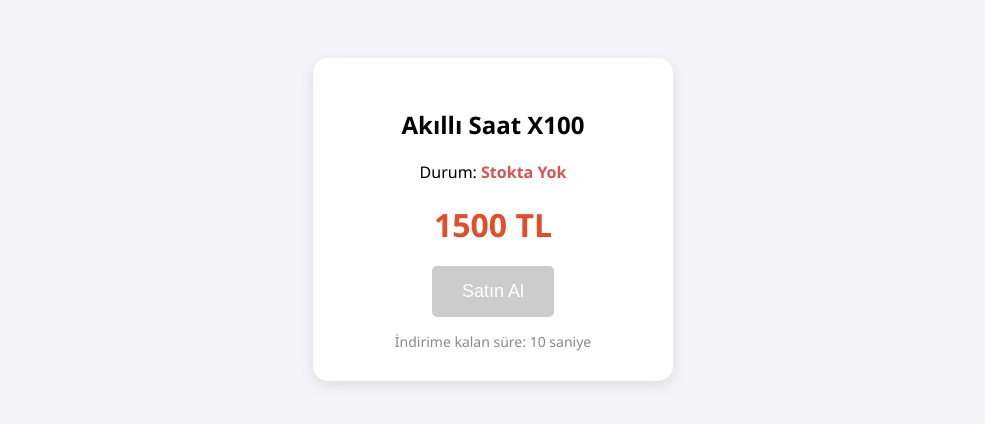
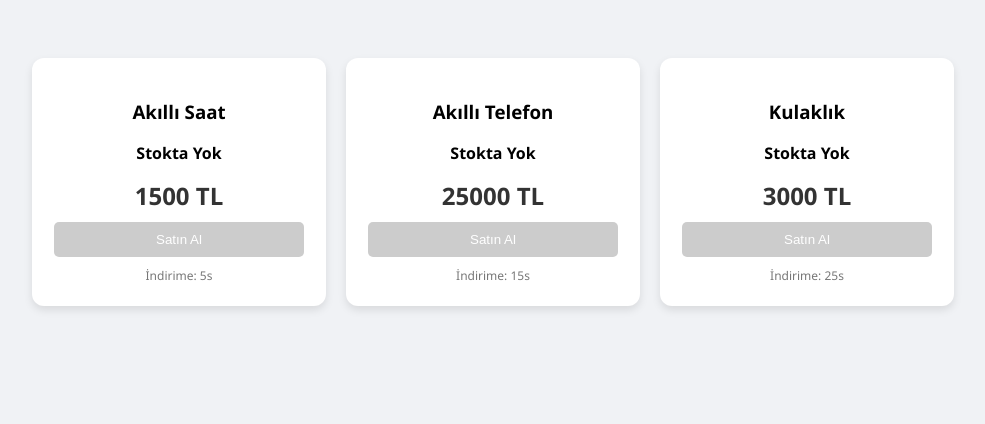
Before and after one commit to dilayats/alisveris-test-sitesi, a plain HTML site: page index.html in a window 1280 px wide. Shown: the whole page, without its empty margins (147-1132 px from the left). Drawn offline with Linux system fonts and the light colour scheme.

Commit message:
Update index.html

```diff
--- a/index.html
+++ b/index.html
@@ -2,57 +2,68 @@
 <html lang="tr">
 <head>
     <meta charset="UTF-8">
-    <meta name="viewport" content="width=device-width, initial-scale=1.0">
-    <title>AI Agent Test Mağazası</title>
+    <title>AI Agent Multi-Product Test Mağazası</title>
     <style>
-        body { font-family: 'Segoe UI', Tahoma, Geneva, Verdana, sans-serif; text-align: center; padding: 50px; background-color: #f4f4f9; }
-        .card { background: white; padding: 30px; border-radius: 15px; box-shadow: 0 4px 15px rgba(0,0,0,0.1); display: inline-block; width: 300px; }
-        .price-box { font-size: 32px; color: #e44d26; font-weight: bold; margin: 20px 0; }
-        #stok-durumu { font-weight: bold; color: #d9534f; }
-        button { background-color: #5cb85c; color: white; border: none; padding: 15px 30px; font-size: 18px; border-radius: 5px; cursor: pointer; transition: 0.3s; }
+        body { font-family: 'Segoe UI', sans-serif; background-color: #f0f2f5; display: flex; flex-wrap: wrap; justify-content: center; gap: 20px; padding: 50px; }
+        .product-card { background: white; border-radius: 12px; box-shadow: 0 4px 8px rgba(0,0,0,0.1); padding: 20px; width: 250px; text-align: center; border: 2px solid transparent; }
+        .product-card.discounted { border-color: #28a745; background-color: #f8fff9; }
+        .price { font-size: 24px; font-weight: bold; color: #333; margin: 10px 0; }
+        .discount-price { color: #d9534f; }
+        .status { font-weight: bold; margin-bottom: 15px; }
+        button { background-color: #007bff; color: white; border: none; padding: 10px 20px; border-radius: 5px; cursor: pointer; width: 100%; }
         button:disabled { background-color: #ccc; cursor: not-allowed; }
-        .timer { font-size: 14px; color: #888; margin-top: 15px; }
+        .timer { font-size: 12px; color: #777; margin-top: 10px; }
     </style>
 </head>
 <body>
 
-    <div class="card">
-        <h2>Akıllı Saat X100</h2>
-        <p>Durum: <span id="stok-durumu">Stokta Yok</span></p>
-        <div class="price-box"><span id="fiyat">1500</span> TL</div>
+    <div class="product-card" id="card-1">
+        <h3>Akıllı Saat</h3>
+        <p class="status" id="stok-1">Stokta Yok</p>
+        <div class="price" id="fiyat-1">1500 TL</div>
+        <button id="btn-1" disabled>Satın Al</button>
+        <div class="timer" id="timer-1">İndirime: 10s</div>
+    </div>
 
-        <button id="buy-btn" onclick="satinAl()" disabled>Satın Al</button>
+    <div class="product-card" id="card-2">
+        <h3>Akıllı Telefon</h3>
+        <p class="status" id="stok-2">Stokta Yok</p>
+        <div class="price" id="fiyat-2">25000 TL</div>
+        <button id="btn-2" disabled>Satın Al</button>
+        <div class="timer" id="timer-2">İndirime: 20s</div>
+    </div>
 
-        <div class="timer" id="timer-text">İndirime kalan süre: <span id="countdown">15</span> saniye</div>
+    <div class="product-card" id="card-3">
+        <h3>Kulaklık</h3>
+        <p class="status" id="stok-3">Stokta Yok</p>
+        <div class="price" id="fiyat-3">3000 TL</div>
+        <button id="btn-3" disabled>Satın Al</button>
+        <div class="timer" id="timer-3">İndirime: 30s</div>
     </div>
 
     <script>
-        let saniye = 15;
-        const countdownDisplay = document.getElementById('countdown');
-        const fiyatDisplay = document.getElementById('fiyat');
-        const stokDisplay = document.getElementById('stok-durumu');
-        const buton = document.getElementById('buy-btn');
-        const timerText = document.getElementById('timer-text');
+        function setupProduct(id, originalPrice, discountPrice, seconds) {
+            let timeLeft = seconds;
+            const interval = setInterval(() => {
+                timeLeft--;
+                document.getElementById(`timer-${id}`).innerText = `İndirime: ${timeLeft}s`;
+                if (timeLeft <= 0) {
+                    document.getElementById(`fiyat-${id}`).innerText = discountPrice + " TL";
+                    document.getElementById(`fiyat-${id}`).classList.add('discount-price');
+                    document.getElementById(`stok-${id}`).innerText = "Stokta Var!";
+                    document.getElementById(`stok-${id}`).style.color = "green";
+                    document.getElementById(`btn-${id}`).disabled = false;
+                    document.getElementById(`card-${id}`).classList.add('discounted');
+                    document.getElementById(`timer-${id}`).innerText = "İNDİRİM AKTİF!";
+                    clearInterval(interval);
+                }
+            }, 1000);
+        }
 
-        // Geri sayım sayacı
-        const sayac = setInterval(() => {
-            saniye--;
-            countdownDisplay.innerText = saniye;
-
-            if (saniye <= 0) {
-                // İNDİRİM VE STOK GÜNCELLEMESİ
-                fiyatDisplay.innerText = "900";
-                stokDisplay.innerText = "Stokta Var!";
-                stokDisplay.style.color = "#5cb85c";
-                buton.disabled = false;
-                timerText.innerText = "🔥 BÜYÜK İNDİRİM BAŞLADI! 🔥";
-
-                console.log("AI Agent için veri güncellendi: Fiyat 900 TL, Stok VAR.");
-                clearInterval(sayac);
-            }
-        }, 1000);
-
-        function satinAl() {
-            alert("TEBRİKLER! AI Agent başarıyla satın alma sayfasına yönlendirdi.");
-        }
+        // Ürünleri başlat: ID, Normal Fiyat, İndirimli Fiyat, Saniye
+        setupProduct(1, 1500, 900, 10);
+        setupProduct(2, 25000, 18000, 20);
+        setupProduct(3, 3000, 2100, 30);
     </script>
+</body>
+</html>
```
